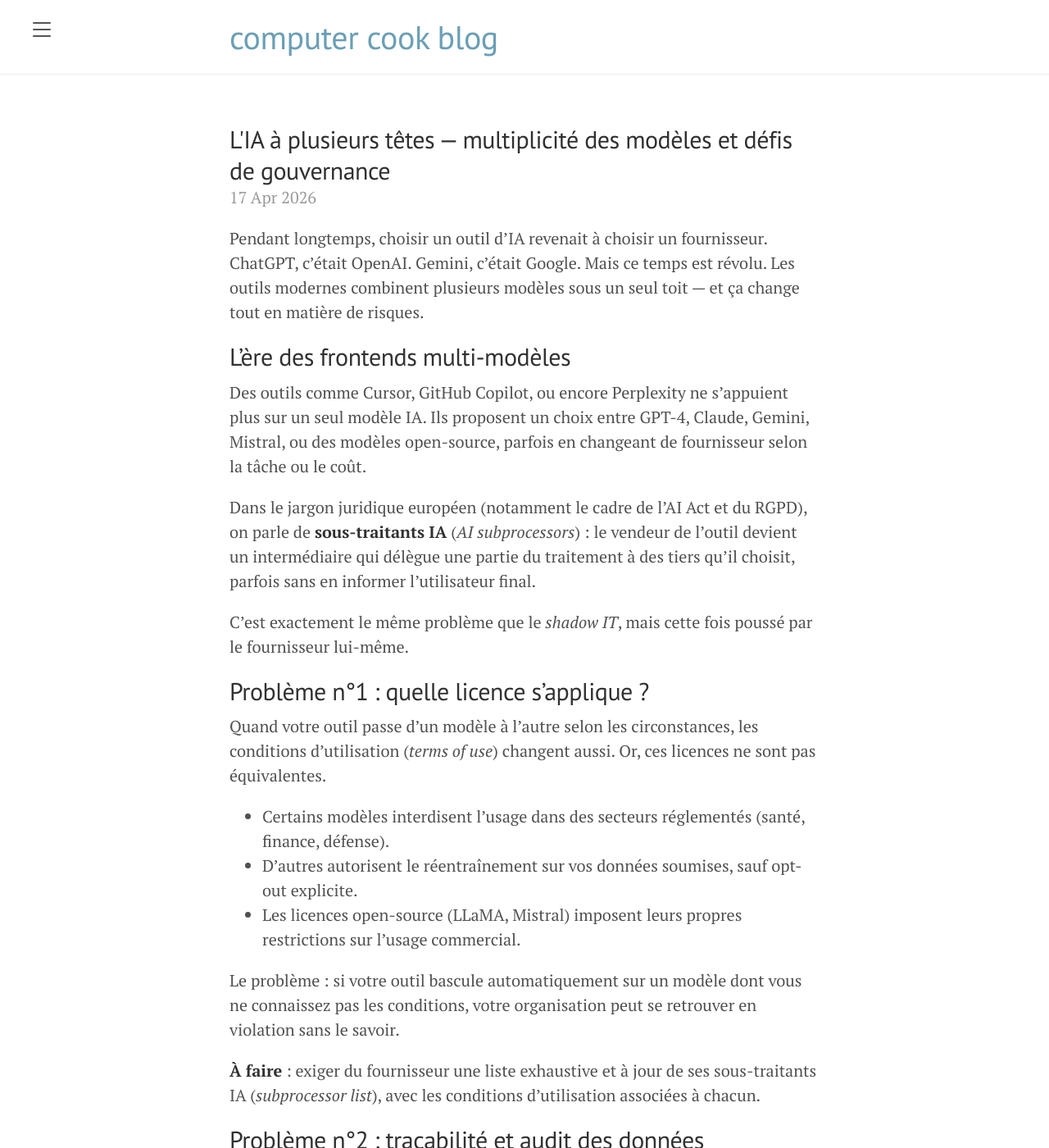
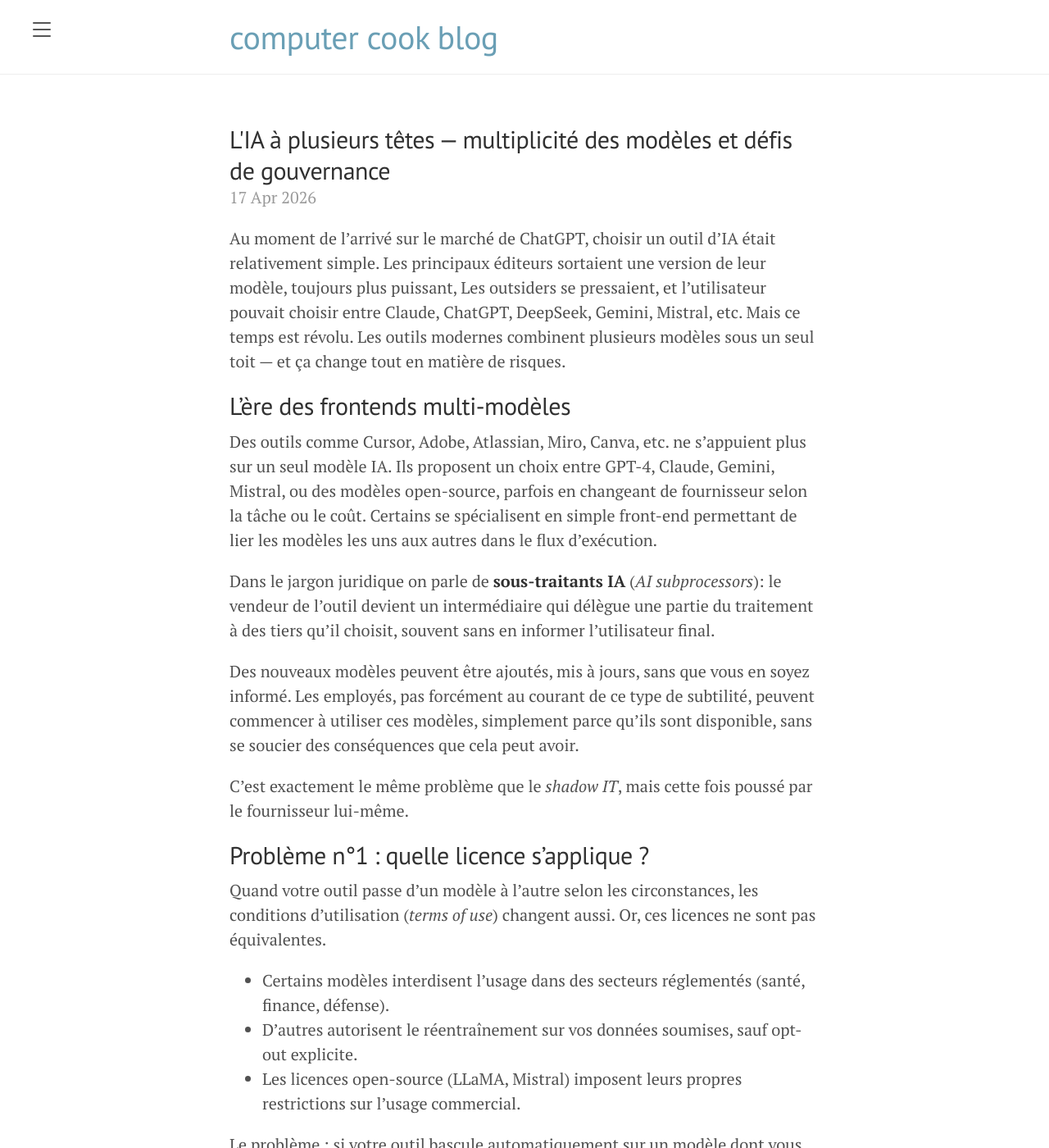
Before and after one commit to rvillemeur/rvillemeur.github.io, a Jekyll site: the page built from _posts/2026-04-17-ia-multimodele-gouvernance.md, in a window 1280 px wide and 1400 px high. Shown: the whole window at 82% size. Built offline with Jekyll 4.4.1, drawn with Linux system fonts in a browser that asks for light colours; some of the changed text lies outside the part shown.

Commit message:
publication du post sur l'IA multimodèle et sa gouvernance

```diff
--- a/_posts/2026-04-17-ia-multimodele-gouvernance.md
+++ b/_posts/2026-04-17-ia-multimodele-gouvernance.md
@@ -4,57 +4,96 @@ title: L'IA à plusieurs têtes — multiplicité des modèles et défis de gouv
 permalink: blog/ia-multimodele-gouvernance
 date: '2026-04-17 00:00:00 -0500'
 categories: cyber risques IA gouvernance
-comments_id: 8
-draft: true
+comments_id: 11
+draft: false
 ---
 
-Pendant longtemps, choisir un outil d'IA revenait à choisir un fournisseur. ChatGPT, c'était OpenAI. Gemini, c'était Google. Mais ce temps est révolu. Les outils modernes combinent plusieurs modèles sous un seul toit — et ça change tout en matière de risques.
+Au moment de l'arrivé sur le marché de ChatGPT, choisir un outil d'IA était relativement
+simple. Les principaux éditeurs sortaient une version de leur modèle, toujours
+plus puissant, Les outsiders se pressaient, et l'utilisateur pouvait choisir
+entre Claude, ChatGPT, DeepSeek, Gemini, Mistral, etc.  Mais ce temps est
+révolu. Les outils modernes combinent plusieurs modèles sous un seul toit — et
+ça change tout en matière de risques.
 
 ## L'ère des frontends multi-modèles
 
-Des outils comme Cursor, GitHub Copilot, ou encore Perplexity ne s'appuient plus sur un seul modèle IA. Ils proposent un choix entre GPT-4, Claude, Gemini, Mistral, ou des modèles open-source, parfois en changeant de fournisseur selon la tâche ou le coût.
+Des outils comme Cursor, Adobe, Atlassian, Miro, Canva, etc. ne s'appuient plus
+sur un seul modèle IA. Ils proposent un choix entre GPT-4, Claude, Gemini,
+Mistral, ou des modèles open-source, parfois en changeant de fournisseur selon
+la tâche ou le coût. Certains se spécialisent en simple front-end permettant de
+lier les modèles les uns aux autres dans le flux d'exécution.
 
-Dans le jargon juridique européen (notamment le cadre de l'AI Act et du RGPD), on parle de **sous-traitants IA** (*AI subprocessors*) : le vendeur de l'outil devient un intermédiaire qui délègue une partie du traitement à des tiers qu'il choisit, parfois sans en informer l'utilisateur final.
+Dans le jargon juridique on parle de **sous-traitants IA** (*AI subprocessors*):
+le vendeur de l'outil devient un intermédiaire qui délègue une partie du
+traitement à des tiers qu'il choisit, souvent sans en informer l'utilisateur
+final.
 
-C'est exactement le même problème que le *shadow IT*, mais cette fois poussé par le fournisseur lui-même.
+Des nouveaux modèles peuvent être ajoutés, mis à jours, sans que vous en soyez informé.
+Les employés, pas forcément au courant de ce type de subtilité, peuvent commencer à
+utiliser ces modèles, simplement parce qu'ils sont disponible, sans se soucier des
+conséquences que cela peut avoir.
+
+C'est exactement le même problème que le *shadow IT*, mais cette fois poussé par
+le fournisseur lui-même.
 
 ## Problème n°1 : quelle licence s'applique ?
 
-Quand votre outil passe d'un modèle à l'autre selon les circonstances, les conditions d'utilisation (*terms of use*) changent aussi. Or, ces licences ne sont pas équivalentes.
+Quand votre outil passe d'un modèle à l'autre selon les circonstances, les
+conditions d'utilisation (*terms of use*) changent aussi. Or, ces licences ne
+sont pas équivalentes.
 
 - Certains modèles interdisent l'usage dans des secteurs réglementés (santé, finance, défense).
 - D'autres autorisent le réentraînement sur vos données soumises, sauf opt-out explicite.
 - Les licences open-source (LLaMA, Mistral) imposent leurs propres restrictions sur l'usage commercial.
 
-Le problème : si votre outil bascule automatiquement sur un modèle dont vous ne connaissez pas les conditions, votre organisation peut se retrouver en violation sans le savoir.
+Le problème : si votre outil bascule automatiquement sur un modèle dont vous ne
+connaissez pas les conditions, votre organisation peut se retrouver en violation
+sans le savoir. Vous pouvez aussi mettre à risque votre propriété intellectuelle si
+vous n'êtes pas adéquatement protégé par les clauses juridiques appropriées.
 
-**À faire** : exiger du fournisseur une liste exhaustive et à jour de ses sous-traitants IA (*subprocessor list*), avec les conditions d'utilisation associées à chacun.
+**À faire** : exiger du fournisseur une liste exhaustive et à jour de ses
+sous-traitants IA (*subprocessor list*), avec les conditions d'utilisation
+associées à chacun (**SPOILER**: c'est un travail de recherche ardu qui complexifie
+encore davantage l'évaluation du risque de Tiers).
 
 ## Problème n°2 : traçabilité et audit des données
 
-Quand plusieurs modèles sont impliqués, comment savoir quelle donnée a transité par quel fournisseur ?
+Quand plusieurs modèles sont impliqués, comment savoir quelle donnée a transité
+par quel fournisseur ?  Impossible de savoir aussi ou sont traité ces données.
+Dans notre contexte actuel ou on parle de plus en plus de cloud souverain, la
+zone géographique de traitement des données est tout aussi importante
 
-Ce n'est pas qu'une question théorique. Dans un contexte de conformité (RGPD, Loi 25 au Québec, HIPAA), vous devez être capable de répondre à : *"Quelles données personnelles ont été traitées, où, et par qui ?"*
+Ce n'est pas qu'une question théorique. Dans un contexte de conformité (RGPD,
+Loi 25 au Québec, HIPAA), vous devez être capable de répondre à : *"Quelles
+données personnelles ont été traitées, où, et par qui ?"*
 
-Avec un frontend multi-modèles, cette réponse devient floue :
+Demander les journaux d'audit (*audit logs*) détaillés avec le modèle utilisé
+pour chaque requête est illusoire avec des solutions tournant exclusivement dans
+le cloud, et des hyperscalers pas très motivés pour fournir cette information.
+En pratique, ces informations sont souvent impossible à identifier et obtenir.
+
+Avec un frontend multi-modèles, vous vous retrouvez dans la situation suivante:
 
 - Le modèle utilisé peut changer d'une session à l'autre, voire d'une requête à l'autre.
-- Les logs fournis par le frontend n'identifient pas toujours le modèle sous-jacent.
+- Les logs (si fournis par le frontend) n'identifient pas toujours le modèle sous-jacent.
 - Les données peuvent transiter par des régions géographiques différentes selon le modèle sélectionné.
 
-**À faire** : demander les journaux d'audit (*audit logs*) détaillés avec le modèle utilisé pour chaque requête, et vérifier que les accords de traitement de données (*DPA — Data Processing Agreement*) couvrent tous les sous-traitants listés.
 
+**À faire** :  Vérifier que les accords de traitement de données (*DPA — Data Processing Agreement*) couvrent tous les sous-traitants listés.
 ## Problème n°3 : gouvernance et usage non validé
 
-Le risque le plus insidieux est peut-être celui-ci : le fournisseur peut ajouter un nouveau modèle IA à son frontend sans en informer ses clients. Votre organisation se retrouve alors à utiliser un service qu'elle n'a jamais évalué, ni validé.
+Le risque le plus insidieux est peut-être celui-ci : le fournisseur peut ajouter
+un nouveau modèle IA à son frontend sans en informer ses clients. Votre
+organisation se retrouve alors à utiliser un service qu'elle n'a jamais évalué,
+ni validé.
 
-Ce schéma crée un angle mort dans votre programme de gestion des risques fournisseurs (*third-party risk management*) :
+Ce schéma crée un angle mort dans votre programme de gestion des risques
+fournisseurs (*third-party risk management*) :
 
 - L'outil a été évalué et approuvé. Mais les sous-traitants IA derrière lui ne l'ont pas été.
 - Les équipes métier utilisent l'outil sans se douter que le moteur a changé.
 - La sécurité et la conformité ne sont jamais consultées pour ces changements silencieux.
-
-C'est la différence entre un contrat avec un architecte qui fait lui-même les travaux, et un architecte qui sous-traite chaque corps de métier à des entreprises que vous ne connaissez pas.
+- Votre département juridique doit approuver les clauses d'utilisation de ces modèles.
 
 **À faire** : inclure dans les contrats avec les fournisseurs d'outils IA une clause de notification obligatoire avant tout changement ou ajout de sous-traitant IA, avec un délai d'évaluation pour l'organisation cliente.
 
```
Also changed, not shown: other parts of _posts/2026-04-17-ia-multimodele-gouvernance.md (+5 -2 lines), _posts/2026-04-17-ia-multimodele-gouvernance-lk.md (+16 -11 lines).
